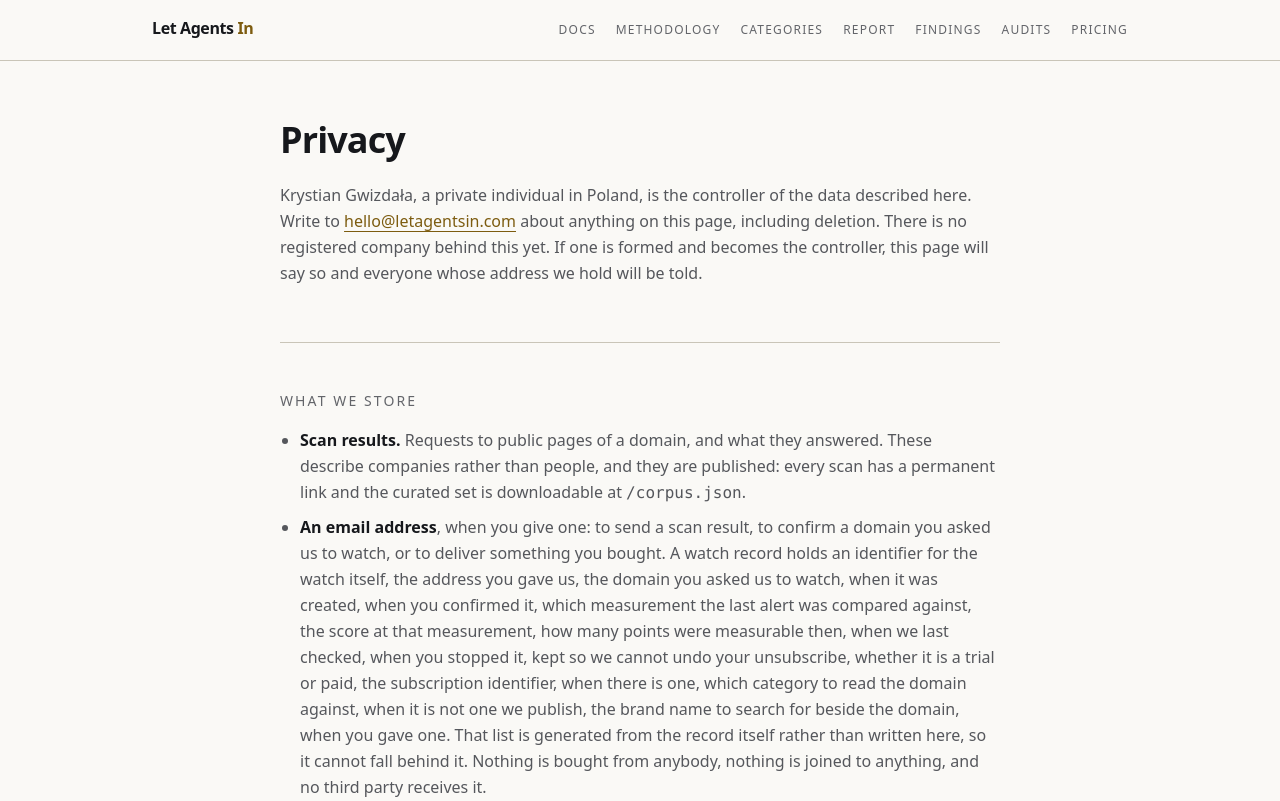
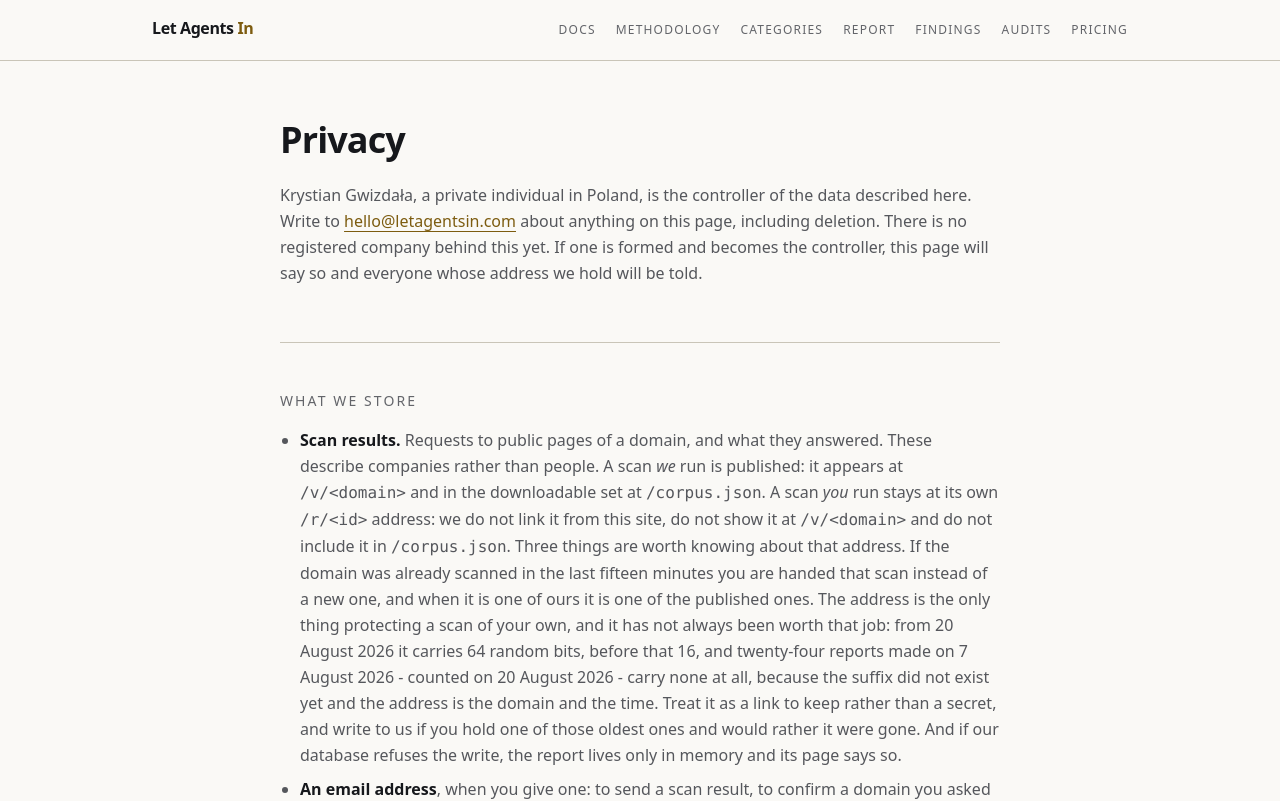
Before and after one commit to krystiangw/stackpick, a Next.js app: page /privacy in a window 1280 px wide. Shown: the top 801 px of the page. Built offline with nearby package versions, Linux system fonts and the light colour scheme; no server answers; the database is empty; what async_hooks, undici would draw is missing.

Commit message:
fix(privacy): say what the report address is really worth, and make it worth more
Refs #41

```diff
--- a/src/app/privacy/page.tsx
+++ b/src/app/privacy/page.tsx
@@ -60,8 +60,18 @@ export default async function PrivacyPage() {
           <ul className="mt-4 flex list-disc flex-col gap-2 pl-5">
             <li>
               <strong className="text-ink">Scan results.</strong> Requests to public pages of a domain, and what they
-              answered. These describe companies rather than people, and they are published: every scan has a permanent
-              link and the curated set is downloadable at <code>/corpus.json</code>.
+              answered. These describe companies rather than people. A scan <em>we</em> run is published: it appears at{' '}
+              <code>/v/&lt;domain&gt;</code> and in the downloadable set at <code>/corpus.json</code>. A scan{' '}
+              <em>you</em> run stays at its own <code>/r/&lt;id&gt;</code> address: we do not link it from this site,
+              do not show it at <code>/v/&lt;domain&gt;</code> and do not include it in <code>/corpus.json</code>. Three
+              things are worth knowing about that address. If the domain was already scanned in the last fifteen
+              minutes you are handed that scan instead of a new one, and when it is one of ours it is one of the
+              published ones. The address is the only thing protecting a scan of your own, and it has not always been
+              worth that job: from 20 August 2026 it carries 64 random bits, before that 16, and twenty-four reports
+              made on 7 August 2026 - counted on 20 August 2026 - carry none at all, because the suffix did not exist
+              yet and the address is the domain and the time. Treat it as a link to keep rather than a secret, and
+              write to us if you hold one of those oldest ones and would rather it were gone.
+              And if our database refuses the write, the report lives only in memory and its page says so.
             </li>
             <li>
               <strong className="text-ink">An email address</strong>, when you give one: to send a scan result, to
--- a/src/lib/store.ts
+++ b/src/lib/store.ts
@@ -371,8 +371,15 @@ export function getStore(): Store {
  * overwrote each other, which the console can do trivially since it skips the reuse cache.
  * Seconds and four random characters make the link a name, not a slot.
  */
+/**
+ * The address of a scan somebody ran themselves is the only thing protecting it, so it has to be
+ * worth that job. Two random bytes were not: the id carries the domain and the second it ran, so
+ * anyone who knew roughly when a domain was scanned had 65,536 addresses to walk. Eight bytes make
+ * that 2^64 and the claim on `/privacy` true. Codex's, and old ids keep working because they are
+ * stored rather than derived.
+ */
 export function reportId(domain: string, scannedAt: string): string {
   const stamp = scannedAt.replace(/[-:TZ.]/g, '').slice(0, 14)
-  const suffix = randomBytes(2).toString('hex')
+  const suffix = randomBytes(8).toString('hex')
   return `${domain.replace(/\./g, '-')}-${stamp}-${suffix}`
 }
```
Also changed, not shown: scripts/rules.mts.
